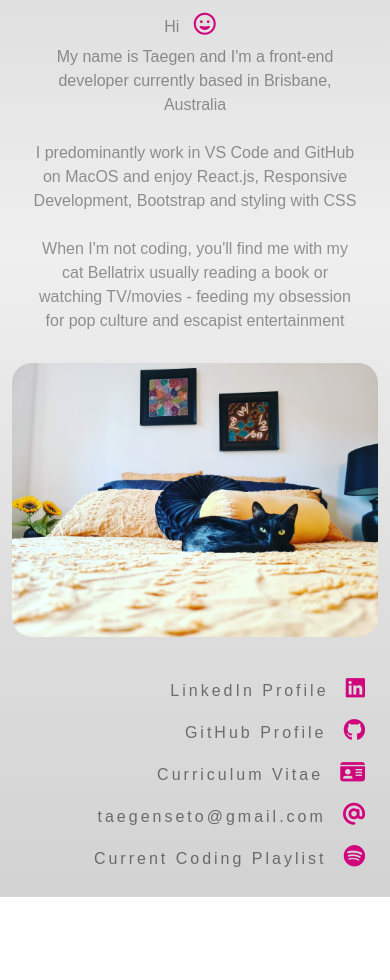
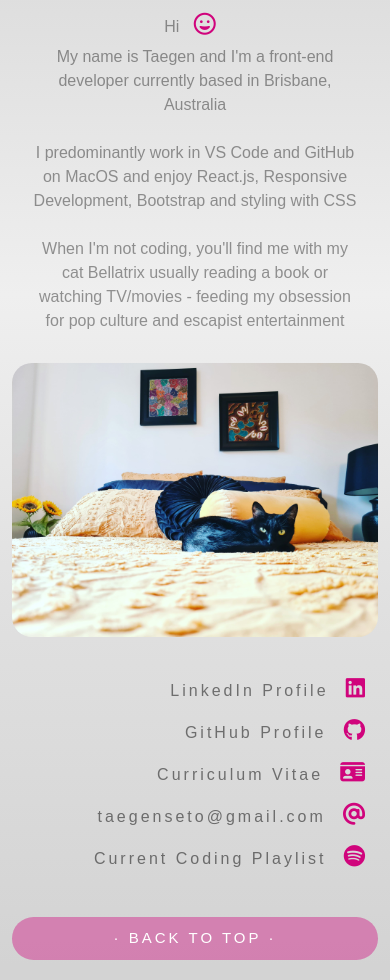
Before and after one commit to taegen-seto/portfolio, a plain HTML site: page about.html in a window 390 px wide. Shown: the part 448-1428 px from the top of the page. Before the commit the page ends 1345 px from the top, so only its background shows below. Drawn offline with nearby package versions, Linux system fonts and the light colour scheme; a web font is replaced by a local one.

Commit message:
add "back to top" for mobile devices

```diff
--- a/about.html
+++ b/about.html
@@ -27,6 +27,7 @@
     ></script>
     <title>Taegen Seto - About Me</title>
   </head>
+  <a name="top"></a>
   <nav class="navbar navbar-expand-lg bg-body-tertiary">
     <div class="container-fluid">
       <a class="navbar-brand" href="index.html">Taegen Seto</a>
@@ -152,6 +153,9 @@
           </div>
         </div>
       </main>
+      <section>
+        <a href="#top" class="back-to-top d-block d-sm-none">· back to top ·</a>
+      </section>
     </div>
   </body>
 </html>
--- a/src/styles.css
+++ b/src/styles.css
@@ -178,6 +178,7 @@ footer a {
 }
 .navbar-toggler {
   border-color: #d0047c;
+  color: #d0047c;
 }
 @media (max-width: 900px) {
   h1 {
@@ -214,7 +215,7 @@ footer a {
   }
   footer {
     font-size: 10px;
-    margin: 350px 0 50px 0;
+    margin: 250px 0 50px 0;
     padding: 10px 0;
   }
   footer a {
@@ -244,4 +245,18 @@ footer a {
   .icon {
     font-size: 22px;
   }
+  .back-to-top {
+    font-family: "PT Sans Narrow", sans-serif;
+    font-size: 15px;
+    letter-spacing: 3px;
+    text-align: center;
+    background-color: rgba(208, 4, 124, 0.4);
+    margin: 20px 0;
+    padding: 10px 0;
+    border-radius: 22px;
+    max-width: 100%;
+    display: block;
+    color: white;
+    text-transform: uppercase;
+  }
 }
```
Also changed, not shown: projects.html (+5 -0 lines).
